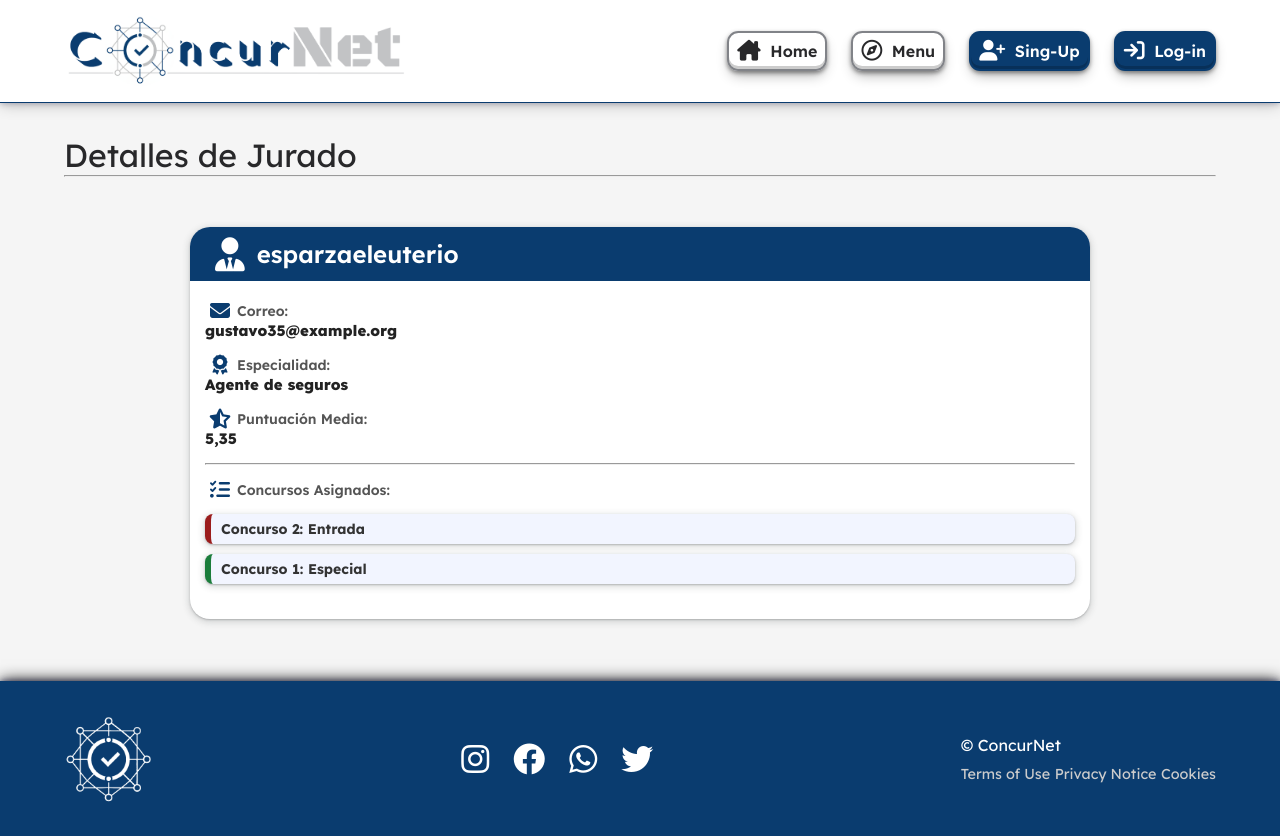
After one commit to Manuel-Avecilla/Gestion_Concursos_Online, a Django app: page /jurado/1 in a window 1280 px wide. The commit adds this page. Run offline with Django 5.2, Linux system fonts and the light colour scheme; data comes from the database, SQL or seed files in the repository.

Commit message:
Terminar dark mode

```diff
--- /dev/null
+++ b/app/Concursos_Online/static/css/extra/jurado.css
@@ -0,0 +1,161 @@
+/* --- Tarjeta del jurado --- */
+.jurado-card {
+    flex: 1 1 30%;
+    max-width: 900px;
+    min-width: 300px;
+    margin: 30px auto;
+    background: #ffffff;
+    border-radius: 20px;
+    box-shadow:
+    rgba(60, 64, 67, 0.3) 0px 1px 2px 0px,
+    rgba(60, 64, 67, 0.15) 0px 2px 6px 2px;
+    overflow: hidden;
+    padding-bottom: 25px;
+}
+.jurado-card i {color: white;}
+
+/* --- Header --- */
+.jurado-header {
+    display: flex;
+    align-items: center;
+    margin-bottom: 20px;
+    background-color: #0a3c6f;
+    padding: 10px;
+}
+.jurado-header .icon {
+    font-size: 34px;
+    margin-right: 12px;
+    margin-left: 15px;
+}
+.jurado-nombre {
+    color: white;
+    font-size: 24px;
+    font-weight: 600;
+    margin: 0;
+}
+a.jurado-header, .lista-concursos a {text-decoration: none;}
+
+/* --- Información general --- */
+.jurado-info {
+    display: flex;
+    flex-direction: column;
+    margin-left: 15px;
+    margin-right: 15px;
+    gap: 15px;
+}
+.info-item {
+    display: grid;
+    grid-template-columns: 30px auto;
+    column-gap: 2px;
+    align-items: center;
+}
+.info-item .icon {
+    font-size: 20px;
+    color: #0a3c6f;
+    align-self: center;
+    justify-self: center;
+}
+.label {
+    font-size: 14px;
+    font-weight: 600;
+    color: #555;
+    margin: 0;
+}
+.value {
+    grid-column: span 2;
+    font-size: 15px;
+    font-weight: 800;
+    margin: 0;
+    color: #222;
+}
+
+/* --- Listado de concursos --- */
+.concursos {
+    display: grid;
+    grid-template-columns: 30px auto;
+}
+.lista-concursos {
+    width: 100%;
+    list-style: none;
+    padding-left: 0;
+    margin-top: 4px;
+    grid-column: span 2;
+}
+
+.lista-concursos li {
+    margin-bottom: 10px;
+    margin-top: 10px;
+}
+
+.lista-concursos li a {
+    display: block;
+    background: #f2f5ff;
+    padding: 6px 10px;
+    border-radius: 8px;
+    font-size: 14px;
+    font-weight: 700;
+    color: #333;
+    text-decoration: none;
+    box-shadow:
+        rgba(60, 64, 67, 0.3) 0px 1px 2px 0px,
+        rgba(60, 64, 67, 0.15) 0px 2px 6px 2px;
+}
+.lista-concursos li a.estado-activo {
+    border-left: 6px solid #1b7d3b;
+}
+.lista-concursos li a.estado-inactivo {
+    border-left: 6px solid #9b1c1c;
+}
+.lista-concursos li a:hover {
+    background: #D6E0FF;
+}
+
+/* ---------- DARK MODE ---------- */
+@media (prefers-color-scheme: dark) {
+    .jurado-card {
+        background: #1e1e20;
+        box-shadow:
+        rgba(255, 255, 255, 0.3) 0px 1px 2px 0px,
+        rgba(255, 255, 255, 0.15) 0px 2px 6px 2px;
+    }
+    .jurado-card i {
+        color: #e0e0e0;
+    }
+    .jurado-header {
+        background: linear-gradient(135deg, #072946, #041625);
+    }
+    .jurado-header .icon {
+        color: white;
+    }
+    .jurado-nombre {
+        color: #ffffff;
+    }
+    .jurado-info {
+        color: #e0e0e0;
+    }
+    .info-item .icon {
+        color: #e0e0e0;
+    }
+    .label {
+        color: #818388;
+    }
+    .value {
+        color: #e0e0e0;
+    }
+    .lista-concursos li a {
+        background: #28282A;
+        color: #e0e0e0;
+        box-shadow:
+            rgba(255, 255, 255, 0.3) 0px 1px 2px 0px,
+            rgba(255, 255, 255, 0.15) 0px 2px 6px 2px;
+    }
+    .lista-concursos li a.estado-activo {
+        border-left: 6px solid #8fffb3;
+    }
+    .lista-concursos li a.estado-inactivo {
+        border-left: 6px solid #ffb3b3;
+    }
+    .lista-concursos li a:hover {
+        background: #1e1e20;
+    }
+}
--- /dev/null
+++ b/app/Concursos_Online/templates/jurados/_item_jurado.html
@@ -0,0 +1,47 @@
+<div class="jurado-card">
+
+    <a class="jurado-header" href="{% url 'dame_jurado' id_jurado=Jurado_Mostrar.id %}">
+        <i class="fa-solid fa-user-tie icon"></i>
+        <h2 class="jurado-nombre">{{ Jurado_Mostrar.usuario.nombre_usuario }}</h2>
+    </a>
+
+    <section class="jurado-info">
+
+        <div class="info-item">
+            <i class="fa-solid fa-envelope icon"></i>
+            <p class="label">Correo:</p>
+            <p class="value">{{ Jurado_Mostrar.usuario.correo }}</p>
+        </div>
+
+        <div class="info-item">
+            <i class="fa-solid fa-award icon"></i>
+            <p class="label">Especialidad:</p>
+            <p class="value">{{ Jurado_Mostrar.especialidad }}</p>
+        </div>
+
+        <div class="info-item">
+            <i class="fa-solid fa-star-half-stroke icon"></i>
+            <p class="label">Puntuación Media:</p>
+            <p class="value">{{ Jurado_Mostrar.puntuacion_media }}</p>
+        </div>
+        <hr>
+        <div class="info-item concursos">
+            <i class="fa-solid fa-list-check icon"></i>
+            <p class="label">Concursos Asignados:</p>
+            <ul class="lista-concursos">
+                {% for concurso in Jurado_Mostrar.concursos.all %}
+                    <li>
+                        <a
+                            href="{% url 'dame_concurso' id_concurso=concurso.id %}"
+                            class="{% if concurso.activo %}estado-activo{% else %}estado-inactivo{% endif %}"
+                        >
+                            {{ concurso.nombre }}
+                        </a>
+                    </li>
+                {% endfor %}
+            </ul>
+        </div>
+
+    </section>
+
+</div>
--- /dev/null
+++ b/app/Concursos_Online/templates/jurados/jurado_detalle.html
@@ -0,0 +1,17 @@
+{% extends "base/base.html" %}
+{% load static %}
+
+{% block title %}ConcurNet - Jurado{% endblock %}
+
+{% block extra_css %}
+    <link rel="stylesheet" href="{% static 'css/extra/jurado.css' %}">
+{% endblock %}
+
+{% block cabecera %}
+    <h1>Detalles de Jurado</h1>
+    <hr>
+    <br>
+{% endblock %}
+{% block contenido %}
+    {% include "jurados/_item_jurado.html" %}
+{% endblock %}
--- a/app/Concursos_Online/urls.py
+++ b/app/Concursos_Online/urls.py
@@ -18,6 +18,7 @@ urlpatterns = [
 
     path('participantes',views.participantes_listar, name='participantes_listar'),
     path('usuario/<int:id_usuario>', views.dame_usuario, name='dame_usuario'),
+    path('jurado/<int:id_jurado>', views.dame_jurado, name='dame_jurado'),
 ]
 
 # Explicacion re_path:
--- a/app/Concursos_Online/views.py
+++ b/app/Concursos_Online/views.py
@@ -251,7 +251,7 @@ def dame_jurados(request):
     + " LEFT JOIN Concursos_Online_concurso co ON asig.concurso_id = co.id "
     ))
     """
-    return render(request, 'Concursos_Online/lista_Jurados.html', {'Jurados_Mostrar':jurados})
+    return render(request, 'jurados/lista_jurados.html', {'Jurados_Mostrar':jurados})
 
 # Una url que calcula y muestra las métricas de agregación (media, máximo y mínimo) del campo experiencia de todos los Jurados.
 def metricas_experiencia_jurados(request):
@@ -279,7 +279,7 @@ def metricas_experiencia_jurados(request):
         # En caso de que no haya jurados, maneja la excepción
         metricas_objeto = None
     """
-    return render(request, 'Concursos_Online/metricas_Jurados.html', {'Metricas_Mostrar':metricas_objeto})
+    return render(request, 'jurados/metricas_jurados.html', {'Metricas_Mostrar':metricas_objeto})
 
 def participantes_listar(request):
     participantes = (
@@ -298,6 +298,17 @@ def dame_usuario(request, id_usuario):
 
     return render(request, 'usuarios/usuario_detalle.html',{'Usuario_Mostrar':usuario})
 
+def dame_jurado(request, id_jurado):
+
+    jurado = (
+        Jurado.objects
+        .select_related('usuario')
+        .prefetch_related(Prefetch('concursos'))
+        .get(id=id_jurado)
+    )
+
+    return render(request, 'jurados/jurado_detalle.html',{'Jurado_Mostrar':jurado})
+
 # Errores
 
 def mi_error_404(request,exception=None):
```
Also changed, not shown: app/Concursos_Online/static/css/extra/concurso.css (+62 -0 lines), app/Concursos_Online/static/css/extra/home.css (+24 -0 lines), app/Concursos_Online/static/css/extra/metricas_jurados.css (added, +53 -0 lines), app/Concursos_Online/static/css/extra/participante.css (+38 -0 lines), app/Concursos_Online/static/css/extra/usuario.css (+32 -0 lines), app/Concursos_Online/templates/Concursos_Online/Concurso.html (deleted, +0 -26 lines), app/Concursos_Online/templates/Concursos_Online/Participante.html (deleted, +0 -17 lines), app/Concursos_Online/templates/Concursos_Online/index.html (deleted, +0 -25 lines), app/Concursos_Online/templates/Concursos_Online/lista_Concurso.html (deleted, +0 -34 lines), app/Concursos_Online/templates/Concursos_Online/lista_Jurados.html (deleted, +0 -29 lines), app/Concursos_Online/templates/Concursos_Online/metricas_Jurados.html (deleted, +0 -17 lines), app/Concursos_Online/templates/Concursos_Online/no_notificados.html (deleted, +0 -22 lines), app/Concursos_Online/templates/jurados/lista_jurados.html (added, +24 -0 lines), app/Concursos_Online/templates/jurados/metricas_jurados.html (added, +32 -0 lines).
